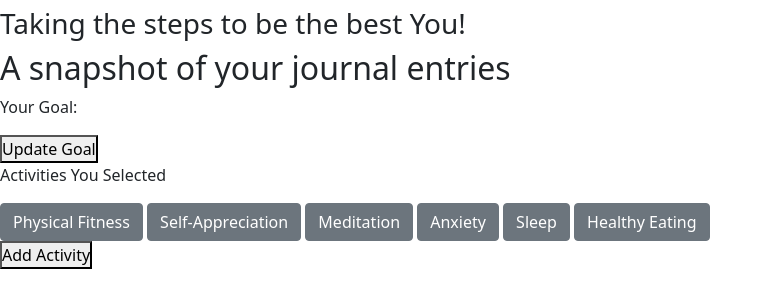
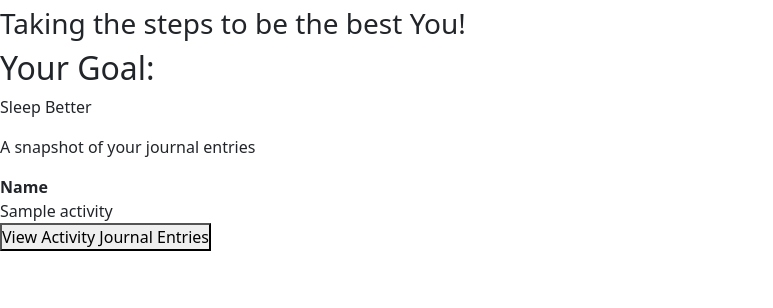
Before and after one commit to rshaywood/mindful_journey, a Flask app: template flask_app/templates/dashboard.html in a window 1280 px wide. Shown: the part 165-473 px from the top of the page, without its empty margins (0-773 px from the left). Run offline with Flask 2, Linux system fonts and the light colour scheme; the template is opened without the code that fills it: most values are stand-ins (such as "Sample title", 1, 10 or a date in 2020); grey boxes marked "Sample" are stand-in pictures; some libraries are stand-ins or nearby versions; some web fonts are replaced.

Commit message:
updated dashboard to display activity names.

```diff
--- a/flask_app/config/mysqlconnection.py
+++ b/flask_app/config/mysqlconnection.py
@@ -8,7 +8,7 @@ class MySQLConnection:
         # change the user and password as needed
         connection = pymysql.connect(host='localhost',
                                      user='root',
-                                     password='Rafalqasim%&9090',
+                                     password='root',
                                      db=db,
                                      charset='utf8mb4',
                                      cursorclass=pymysql.cursors.DictCursor,
--- a/flask_app/controllers/users.py
+++ b/flask_app/controllers/users.py
@@ -68,8 +68,9 @@ def login():
 @app.route("/users/dashboard")
 def user_dashboard():
     # this for retreiving user's imag from db //go to dashboard and check     <img src="{{this_user.user_image}}" alt="" class="user_image">
+    activities= activity.Activity.get_all({"user_id":session['user_id']})
     this_user = user.User.get_user_by_id(session['user_id'])
-    return render_template("dashboard.html", this_user=this_user)
+    return render_template("dashboard.html", this_user=this_user, activities=activities)
 
 
 @app.route("/logout")
--- a/flask_app/templates/dashboard.html
+++ b/flask_app/templates/dashboard.html
@@ -73,24 +73,33 @@
         <h3>Taking the steps to be the best You!</h3>
         <aside>
             <div class="left_side">
-                <h2>A snapshot of your journal entries</h2>
+                <h2>Your Goal:</h2>
+<!-- jinja for goal will go in this p tag below. -->
+                <p>Sleep Better</p>
             </div>
-
-
             <div class="right_side">
-                <p>Your Goal:</p>
-                <a href=""><button>Update Goal</button></a>
-                <p>Activities You Selected</p>
-                <button type="button" class="btn btn-secondary">Physical Fitness</button>
+                <p>A snapshot of your journal entries</p>
+                <table id="activities">
+                    <tr>
+                        <th>Name</th>
+                    </tr>
+<!-- query to display only activity name for that user will display in table below. -->
+                    {% for activity in activities %}
+                    <tr>
+                        <td>{{activity.activity_name}}</td>
+                    {% endfor %}
+                    </tr>
+                </table>
+                <!-- <button type="button" class="btn btn-secondary">Physical Fitness</button>
                 <button type="button" class="btn btn-secondary">Self-Appreciation</button>
                 <button type="button" class="btn btn-secondary">Meditation</button>
                 <button type="button" class="btn btn-secondary">Anxiety</button>
                 <button type="button" class="btn btn-secondary">Sleep</button>
-                <button type="button" class="btn btn-secondary">Healthy Eating</button>
+                <button type="button" class="btn btn-secondary">Healthy Eating</button> -->
             </div>
         </aside>
     </main>
-    <a href="/new/activity"><button>Add Activity</button></a>
+    <a href="/new/activity"><button>View Activity Journal Entries</button></a>
     <!-- java script link -->
     <script type="text/javascript" src="{{ url_for('static', filename='js/scripts.js')}}"></script>
 </body>
```
Also changed, not shown: flask_app/controllers/activities.py (+21 -16 lines), flask_app/models/activity.py (+17 -9 lines), flask_app/static/images/20220301_181139000_iOS.jpg (added), flask_app/static/images/Screenshot_2022-07-06_175755.png (added).
